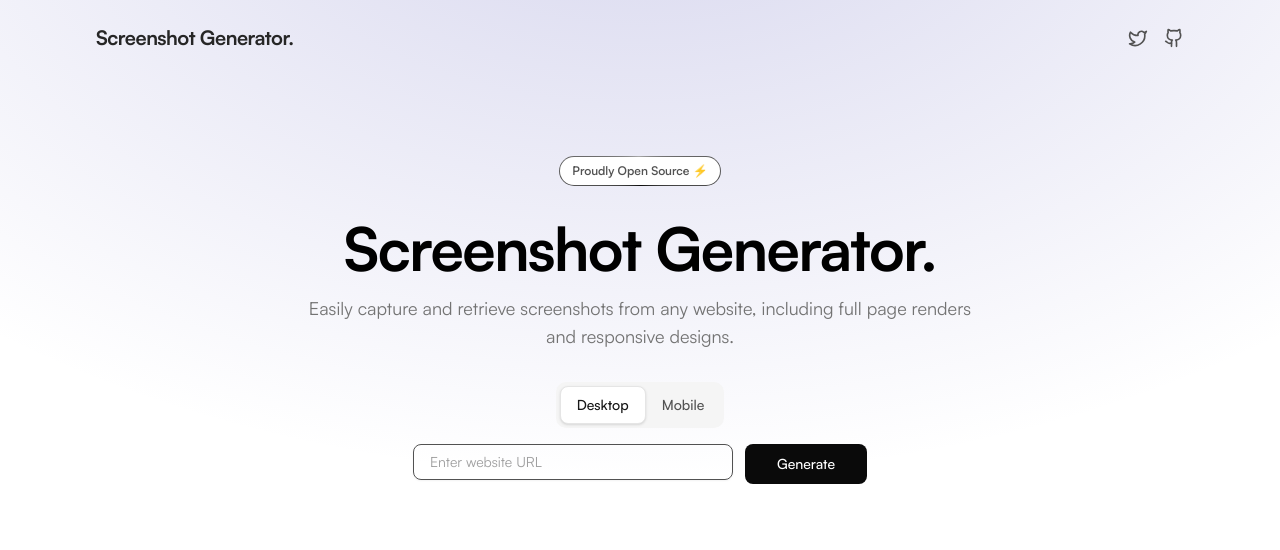
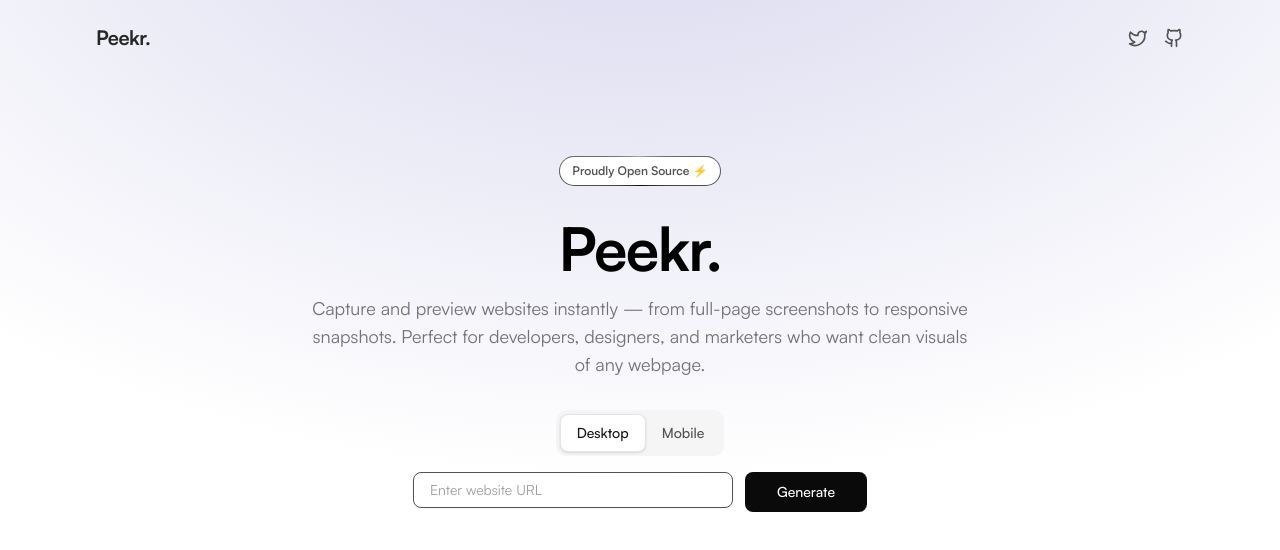
Before and after one commit to drealdumore/screenshotter, a Next.js app: page / in a window 1280 px wide. Shown: the top 550 px of the page. Built offline with nearby package versions, Linux system fonts and the light colour scheme.

Commit message:
chore: update name

```diff
--- a/app/layout.tsx
+++ b/app/layout.tsx
@@ -16,7 +16,7 @@ export const metadata: Metadata = {
   title: sharedMetadata.title,
   description: sharedMetadata.description,
   keywords: [
-    "screenshot generator",
+    "Peekr",
     "website screenshot",
     "web capture",
     "screenshot tool",
@@ -43,14 +43,14 @@ export const metadata: Metadata = {
     description: sharedMetadata.description,
     type: "website",
     url: sharedMetadata.url,
-    siteName: "Screenshot Generator",
+    siteName: "Peekr — Instantly Capture and Preview Websites",
     images: [
       {
         url: sharedMetadata.image,
         width: sharedMetadata.ogImage.width,
         height: sharedMetadata.ogImage.height,
         type: sharedMetadata.ogImage.type,
-        alt: "Screenshot Generator - Capture Website Screenshots",
+        alt: "Peekr — Instantly Capture and Preview Websites",
       },
     ],
     locale: "en_US",
--- a/app/page.tsx
+++ b/app/page.tsx
@@ -175,7 +175,7 @@ const ScreenshotGenerator = () => {
               animate={{ opacity: 1, x: 0 }}
               transition={{ duration: 0.6, delay: 0.1 }}
             >
-              Screenshot Generator.
+              Peekr.
             </motion.h1>
             <motion.div
               className="flex items-center gap-4 text-neutral-600"
@@ -303,8 +303,8 @@ const ScreenshotGenerator = () => {
                 <a
                   target="_blank"
                   className="inline-flex"
-                  aria-label="Visit the GitHub repository for Screenshot Generator"
-                  href="https://github.com/drealdumore/screenshotter"
+                  aria-label="Visit the GitHub repository for Peekr"
+                  href="https://github.com/drealdumore/Peekr"
                 >
                   <span className="relative inline-block overflow-hidden rounded-full p-[1px] hover:scale-105 transition-transform duration-200">
                     <span className="absolute inset-[-1000%] animate-[spin_2s_linear_infinite] bg-[conic-gradient(from_90deg_at_50%_50%,#a9a9a9_0%,#0c0c0c_50%,#a9a9a9_100%)]"></span>
@@ -328,7 +328,7 @@ const ScreenshotGenerator = () => {
                   animate={{ opacity: 1, y: 0 }}
                   transition={{ duration: 0.6, delay: 0.4 }}
                 >
-                  Screenshot Generator.
+                  Peekr.
                 </motion.h2>
                 <motion.p
                   className="mx-auto max-w-2xl text-lg text-muted-foreground font-[family-name:var(--font-satoshi)]"
@@ -336,8 +336,10 @@ const ScreenshotGenerator = () => {
                   animate={{ opacity: 1, y: 0 }}
                   transition={{ duration: 0.6, delay: 0.5 }}
                 >
-                  Easily capture and retrieve screenshots from any website,
-                  including full page renders and responsive designs.
+                  Capture and preview websites instantly — from full-page
+                  screenshots to responsive snapshots. Perfect for developers,
+                  designers, and marketers who want clean visuals of any
+                  webpage.
                 </motion.p>
               </motion.div>
               {/* Input Section */}
--- a/lib/metadata.ts
+++ b/lib/metadata.ts
@@ -1,11 +1,11 @@
 export const sharedMetadata = {
-  title: "Screenshot Generator - Capture Website Screenshots Instantly",
+  title: "Peekr — Instantly Capture and Preview Websites",
   description:
-    "Generate high-quality screenshots of any website instantly. Free online tool with WebP format and one-click download. Perfect for developers, designers, and marketers.",
+    "Peekr lets you capture and preview websites instantly — from full-page screenshots to responsive snapshots. Perfect for developers, designers, and marketers who want clean visuals of any webpage.",
   url:
     process.env.NODE_ENV === "development"
       ? "http://localhost:3000"
-      : "https://drealdumore-screenshotter.vercel.app",
+      : "https://peekrr.vercel.app",
   ogImage: {
     width: 1200,
     height: 630,
```
Also changed, not shown: 1 other file (tests, documents, lock files or other folders).
